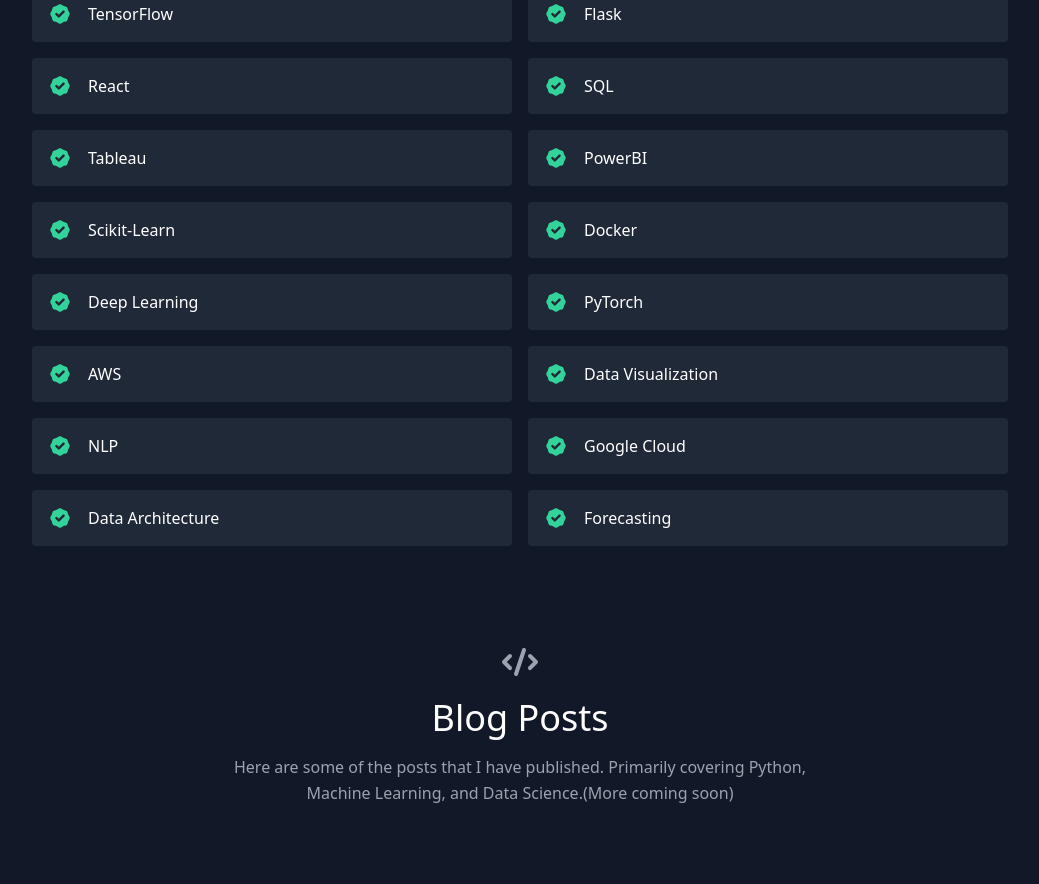
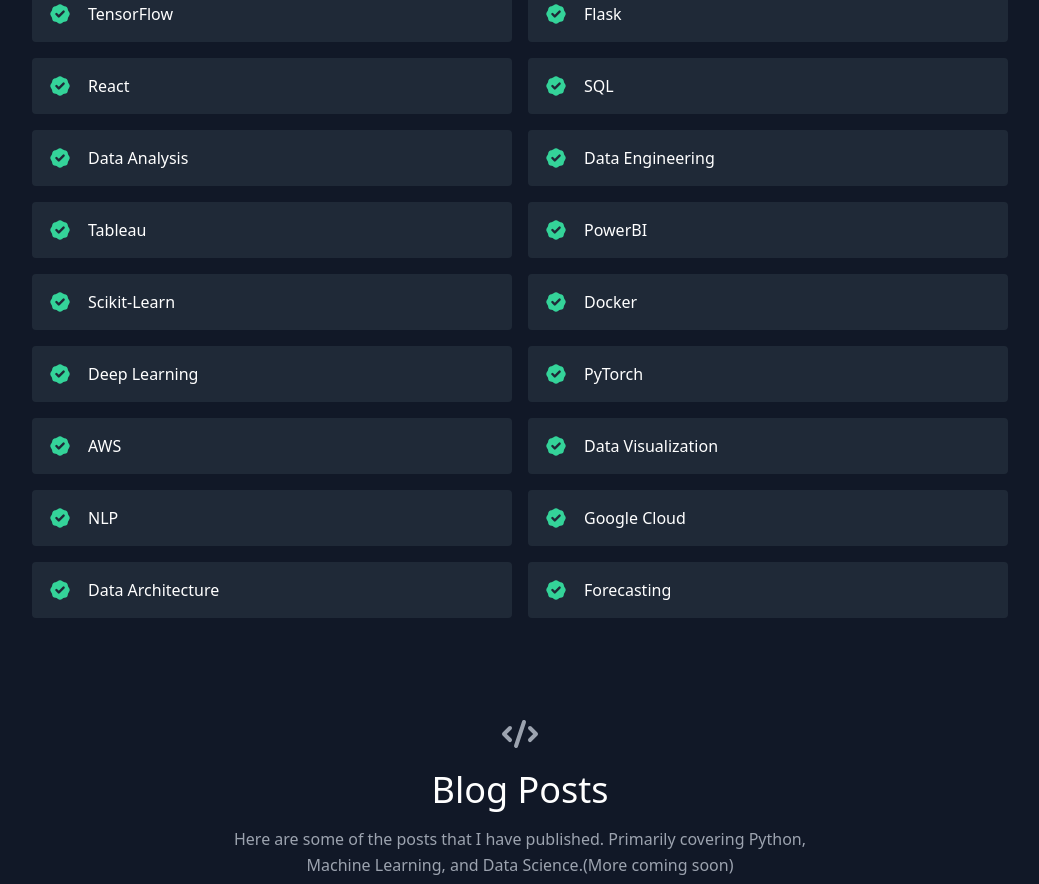
Before and after one commit to techthumb1/react_ds_portfolio, a React (Create React App) app: page / in a window 1280 px wide. Shown: the part 2160-3044 px from the top of the page, without its empty margins (120-1159 px from the left). Built offline with nearby package versions, Linux system fonts and the light colour scheme.

Commit message:
Updating skills section

```diff
--- a/src/data.js
+++ b/src/data.js
@@ -41,6 +41,8 @@
   "Flask",
   "React",
   "SQL",
+  "Data Analysis",
+  "Data Engineering",
   "Tableau",
   "PowerBI",
   "Scikit-Learn",
```
